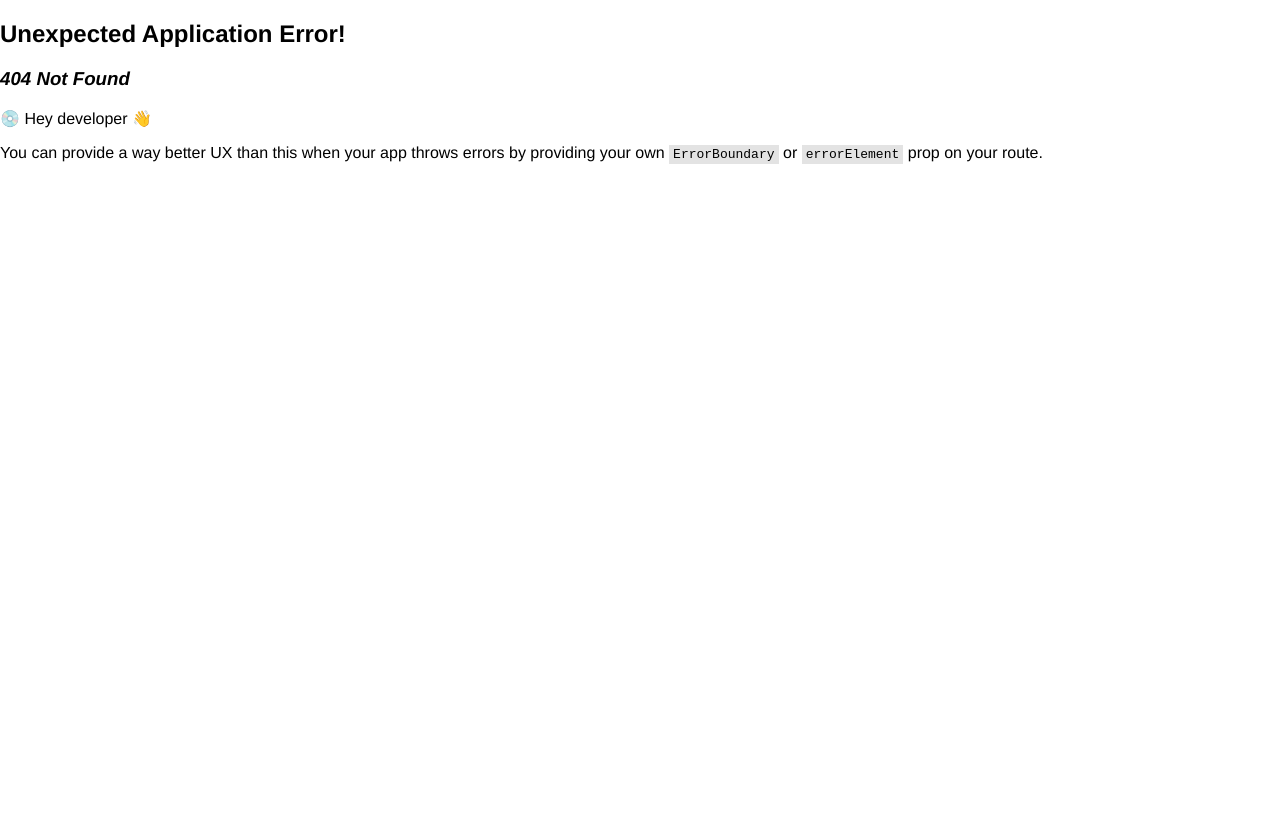
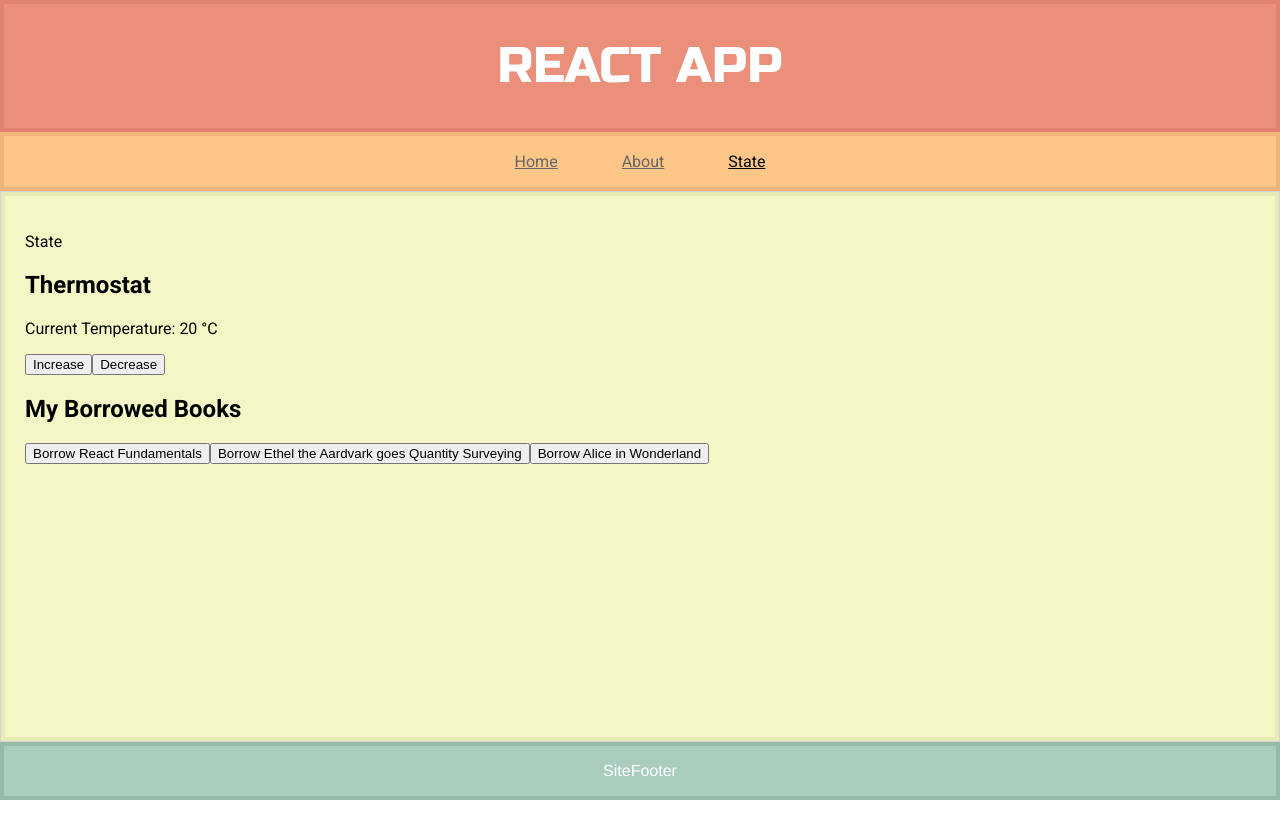
Before and after one commit to sfbennett/technative-react-playground, a React (Create React App) app: page /state in a window 1280 px wide. Before the commit this address had no page. Built offline with nearby package versions, Linux system fonts and the light colour scheme.

Commit message:
add state examples

```diff
--- a/src/components/SiteNav/SiteNav.js
+++ b/src/components/SiteNav/SiteNav.js
@@ -5,6 +5,7 @@ function SiteNav() {
   const navLinks = [
     { label: "Home", url: "/" },
     { label: "About", url: "/about" },
+    { label: "State", url: "/state" },
   ];
   return (
     <div className={styles.wrapper}>
--- /dev/null
+++ b/src/components/State/Library.jsx
@@ -0,0 +1,45 @@
+import React, { useState } from "react";
+
+function Library() {
+  // Using useState hook to manage borrowedBooks array
+  const [borrowedBooks, setBorrowedBooks] = useState([]);
+
+  // Function to borrow a book
+  const borrowBook = (book) => {
+    setBorrowedBooks([...borrowedBooks, book]); // Adding a book to borrowedBooks array
+  };
+
+  // Function to return a book
+  const returnBook = (index) => {
+    const updatedBooks = [...borrowedBooks];
+    updatedBooks.splice(index, 1); // Removing the book at the specified index
+    setBorrowedBooks(updatedBooks);
+  };
+
+  return (
+    <div>
+      <h2>My Borrowed Books</h2>
+      <ul>
+        {borrowedBooks.map((book, index) => (
+          <li key={index}>
+            {book}
+            <button onClick={() => returnBook(index)}>Return</button>
+          </li>
+        ))}
+      </ul>
+      <button onClick={() => borrowBook("React Fundamentals")}>
+        Borrow React Fundamentals
+      </button>
+      <button
+        onClick={() => borrowBook("Ethel the Aardvark goes Quantity Surveying")}
+      >
+        Borrow Ethel the Aardvark goes Quantity Surveying
+      </button>
+      <button onClick={() => borrowBook("Alice in Wonderland")}>
+        Borrow Alice in Wonderland
+      </button>
+    </div>
+  );
+}
+
+export default Library;
--- /dev/null
+++ b/src/components/State/State.js
@@ -0,0 +1,15 @@
+import styles from "./State.module.css";
+import Thermostat from "./Thermostat";
+import Library from "./Library";
+
+function State() {
+  return (
+    <div className={styles.wrapper}>
+      <p>State</p>
+      <Thermostat />
+      <Library />
+    </div>
+  );
+}
+
+export default State;
--- /dev/null
+++ b/src/components/State/State.module.css
@@ -0,0 +1,8 @@
+.wrapper {
+  background: #f4f7c5;
+  width: 100%;
+  justify-content: center;
+  padding: 20px;
+  border: 4px solid #e6ebb4;
+  font-family: "Roboto", sans-serif;
+}
--- /dev/null
+++ b/src/components/State/Thermostat.jsx
@@ -0,0 +1,22 @@
+import React, { useState } from "react";
+
+function Thermostat() {
+  // Using useState hook to manage temperature state
+  const [temperature, setTemperature] = useState(20); // Initial temperature set to 20 degrees
+
+  // Function to adjust temperature
+  const adjustTemperature = (amount) => {
+    setTemperature(temperature + amount); // Adjusting temperature by amount
+  };
+
+  return (
+    <div>
+      <h2>Thermostat</h2>
+      <p>Current Temperature: {temperature} °C</p>
+      <button onClick={() => adjustTemperature(1)}>Increase</button>
+      <button onClick={() => adjustTemperature(-1)}>Decrease</button>
+    </div>
+  );
+}
+
+export default Thermostat;
--- a/src/routes.js
+++ b/src/routes.js
@@ -1,6 +1,7 @@
 import Root from "./components/Root/Root";
 import Home from "./components/Home/Home";
 import About from "./components/About/About";
+import State from "./components/State/State";
 
 const routes = [
   {
@@ -15,6 +16,10 @@ const routes = [
         path: "about",
         element: <About />,
       },
+      {
+        path: "state",
+        element: <State />,
+      },
     ],
   },
 ];
```
